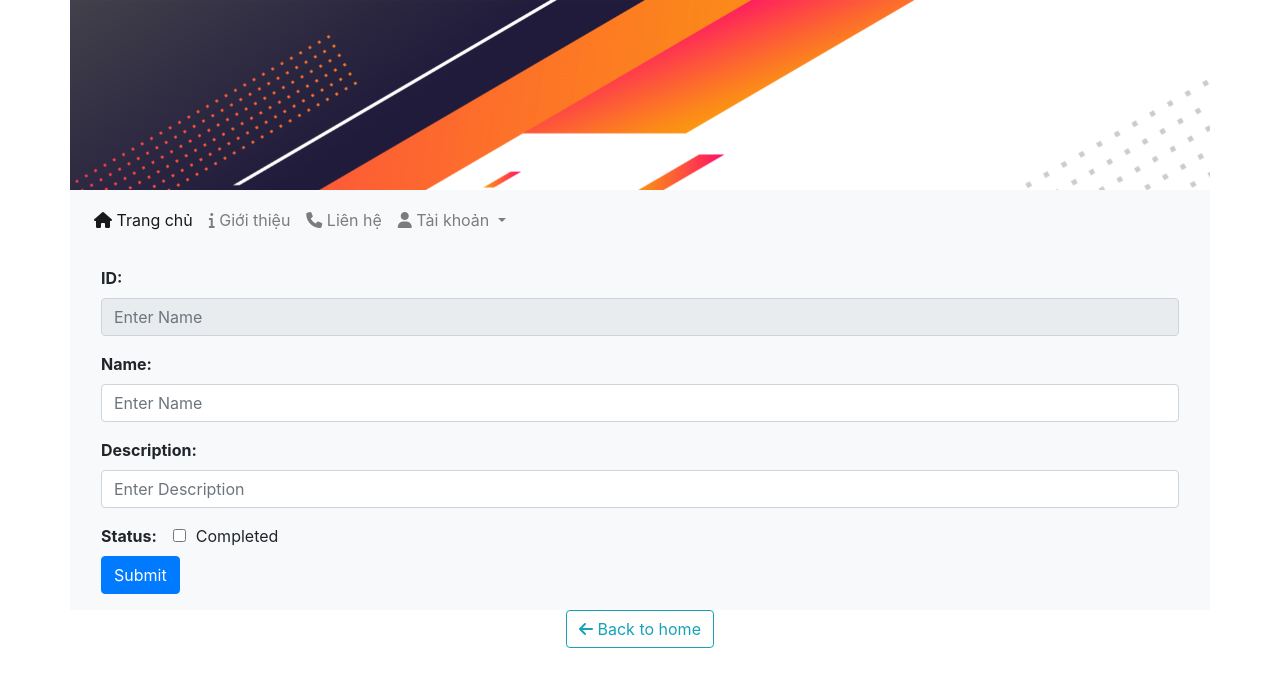
After one commit to AnhNhat0910/todo_project, a Symfony app: template templates/update.html.twig in a window 1280 px wide. The commit adds this page. Shown: the top 687 px of the page. Run offline with Twig, Linux system fonts and the light colour scheme; the template is opened without the code that fills it, so the values that code supplies are empty; some libraries are stand-ins or nearby versions.

Commit message:
update template Update

```diff
--- /dev/null
+++ b/templates/update.html.twig
@@ -0,0 +1,128 @@
+<!doctype html>
+<html>
+
+<head>
+  <meta charset="utf-8">
+  <meta name="viewport" content="width=device-width, initial-scale=1, shrink-to-fit=no">
+  <link rel="stylesheet" href="https://cdn.jsdelivr.net/npm/bootstrap@4.0.0/dist/css/bootstrap.min.css"
+    integrity="sha384-Gn5384xqQ1aoWXA+058RXPxPg6fy4IWvTNh0E263XmFcJlSAwiGgFAW/dAiS6JXm" crossorigin="anonymous">
+  <script src="https://kit.fontawesome.com/21b1a1b060.js" crossorigin="anonymous"></script>
+  <title>Todo Project</title>
+</head>
+<style>
+  header.row {
+    height: 190px;
+  }
+
+  nav.row {
+    height: 60px;
+  }
+
+  article,
+  aside {
+    min-height: 550px;
+  }
+
+  footer {
+    position: absolute;
+    bottom: 0;
+    width: 100%;
+  }
+</style>
+
+<body>
+  <div class="container w-100">
+    <header class="row bg-info" style="background-image: url('..//img/banner.png');">
+
+    </header>
+    <nav class="row">
+      <nav class="navbar navbar-expand-lg navbar-light bg-light w-100">
+
+        <!-- <button class="navbar-toggler" type="button" data-toggle="collapse" data-target="#navbarNavDropdown" aria-controls="navbarNavDropdown" aria-expanded="false" aria-label="Toggle navigation">
+                  <span class="navbar-toggler-icon"></span>
+                </button> -->
+        <div class="collapse navbar-collapse" id="navbarNavDropdown">
+          <ul class="navbar-nav">
+            <li class="nav-item active">
+              <a class="nav-link" href="/home"> <i class="fa fa-home"></i> Trang chủ <span
+                  class="sr-only">(current)</span></a>
+            </li>
+            <li class="nav-item">
+              <a class="nav-link" href="#"> <i class="fa fa-info"></i> Giới thiệu</a>
+            </li>
+            <li class="nav-item">
+              <a class="nav-link" href="#"> <i class="fa fa-phone"></i> Liên hệ</a>
+            </li>
+            <li class="nav-item dropdown">
+              <a class="nav-link dropdown-toggle" href="#" id="navbarDropdownMenuLink" role="button"
+                data-toggle="dropdown" aria-haspopup="true" aria-expanded="false">
+                <i class="fa fa-user"></i> Tài khoản
+              </a>
+              <div class="dropdown-menu" aria-labelledby="navbarDropdownMenuLink">
+                <a class="dropdown-item" href="#">Đăng nhập</a>
+                <a class="dropdown-item" href="#">Đăng ký</a>
+                <a class="dropdown-item" href="#">Quên mật khẩu</a>
+              </div>
+            </li>
+          </ul>
+        </div>
+      </nav>
+    </nav>
+    <div class="row">
+      <article class="col-12 bg-light">
+        <div class="w-100">
+            <form action="/list/submit/{{item.id}}" class="modal-body" method="POST">
+                <div class="form-group ">
+                    <label for="name" class="font-weight-bold">ID:</label>
+                    <input type="text" class="form-control" value="{{item.id}}" placeholder="Enter Name" id="id_update" name="id_update"
+                      disabled>
+                  </div>
+                <div class="form-group ">
+                  <label for="name" class="font-weight-bold">Name:</label>
+                  <input type="text" class="form-control" value="{{item.name}}" placeholder="Enter Name" id="name_update" name="name_update"
+                    required>
+                </div>
+                <div class="form-group">
+                  <label for="des" class="font-weight-bold">Description:</label>
+                  <input type="text" class="form-control" value="{{item.description}}" placeholder="Enter Description" id="des_update"
+                    name="des_update" required>
+                </div>
+                <div class="form-check-inline">
+                  <label class="font-weight-bold">Status:</label>
+                </div>
+                <div class="form-check-inline">
+                  <label class="form-check-label">
+                  {% if item.status == 1 %}
+                     <input type="checkbox" class="form-check-input" name="status_update" id="status_update" checked> Completed
+                  {% endif %}
+                  {% if item.status != 1 %}
+                     <input type="checkbox" class="form-check-input" name="status_update" id="status_update" > Completed
+                  {% endif %}
+                  </label>
+                </div>
+                <br>
+                <button type="submit" class="btn btn-primary">Submit</button>
+            </form>
+        </div>
+
+      </article>
+      <a href="/home" class="btn btn-outline-info m-auto"><i class="fa-solid fa-arrow-left"></i> Back to home</a>
+      {# <aside class="col-3 bg-info"></aside> #}
+    </div>
+  </div>
+  {# <footer class="row bg-warning">
+    <p class="m-auto">Ps14005 - Trần Anh Nhật <br>Email: nhat.tran@mati.com.vn </p>
+  </footer> #}
+</body>
+
+</html>
+<!-- Optional JavaScript -->
+<!-- jQuery first, then Popper.js, then Bootstrap JS -->
+<script src="https://code.jquery.com/jquery-3.2.1.slim.min.js"
+  integrity="sha384-KJ3o2DKtIkvYIK3UENzmM7KCkRr/rE9/Qpg6aAZGJwFDMVNA/GpGFF93hXpG5KkN" crossorigin="anonymous"></script>
+<script src="https://cdn.jsdelivr.net/npm/popper.js@1.12.9/dist/umd/popper.min.js"
+  integrity="sha384-ApNbgh9B+Y1QKtv3Rn7W3mgPxhU9K/ScQsAP7hUibX39j7fakFPskvXusvfa0b4Q" crossorigin="anonymous"></script>
+<script src="https://cdn.jsdelivr.net/npm/bootstrap@4.0.0/dist/js/bootstrap.min.js"
+  integrity="sha384-JZR6Spejh4U02d8jOt6vLEHfe/JQGiRRSQQxSfFWpi1MquVdAyjUar5+76PVCmYl" crossorigin="anonymous"></script>
+
+</html>
```
Also changed, not shown: src/Controller/TodoController.php (+48 -20 lines), templates/base.html.twig (+21 -22 lines).
